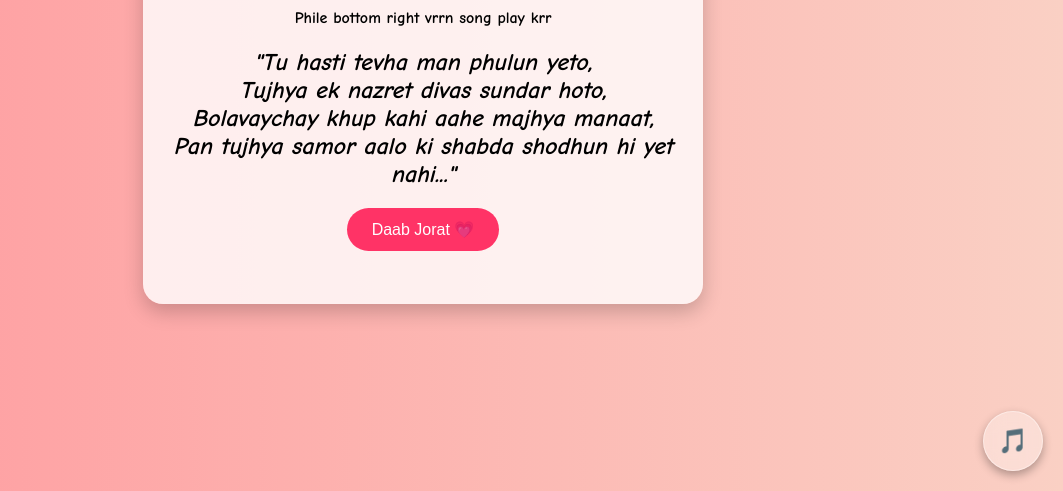
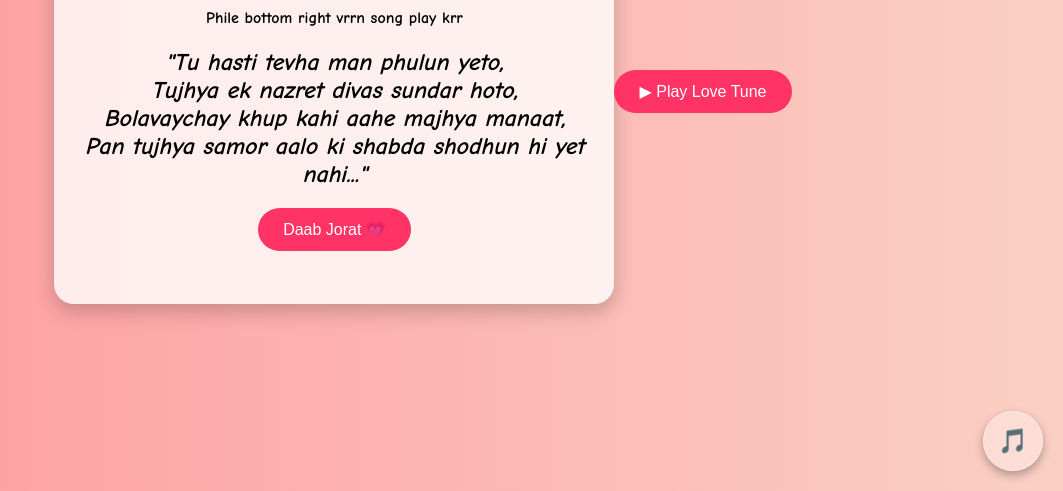
Before and after one commit to vibss06/2-years, a plain HTML site: page index.html in a window 1280 px wide. Both pictures are taken after a click on the button "Of course!". Shown: the part 309-800 px from the top of the page, without its empty margins (217-1280 px from the left). Drawn offline with Linux system fonts and the light colour scheme.

Commit message:
Update index.html

```diff
--- a/index.html
+++ b/index.html
@@ -29,10 +29,34 @@ Pan tujhya samor aalo ki shabda shodhun hi yet nahi..."
   <script src="script.js"></script>
   <!-- Popup Container -->
 <div class="popup" id="popup">
-  <h2>Hi 💕</h2>
-  <p>Kya tum ready ho thoda sa pyaar mehsoos karne ke liye?</p>
-  <button onclick="closePopup()">Of course!</button>
-</div>
+    <h2>Hi 💕</h2>
+    <p>Kya tum ready ho thoda sa pyaar mehsoos karne ke liye?</p>
+    <button onclick="closePopup()">Of course!</button>
+  </div>
+
+  <!-- Blur-able Content Wrapper -->
+  <div id="mainContent">
+    <!-- Your existing site content -->
+    <button id="playBtn" onclick="playMusic()">▶ Play Love Tune</button>
+    <audio id="loveSong" src="music.mp3"></audio>
+  </div>
+
+  <script>
+    function closePopup() {
+      document.getElementById('popup').style.display = 'none';
+      document.getElementById('mainContent').classList.remove('blurred');
+    }
+
+    function playMusic() {
+      const song = document.getElementById("loveSong");
+      song.play();
+    }
+
+    // On page load, apply blur to content
+    window.onload = function() {
+      document.getElementById('mainContent').classList.add('blurred');
+    };
+  </script>
 
 </body>
 </html>
```
